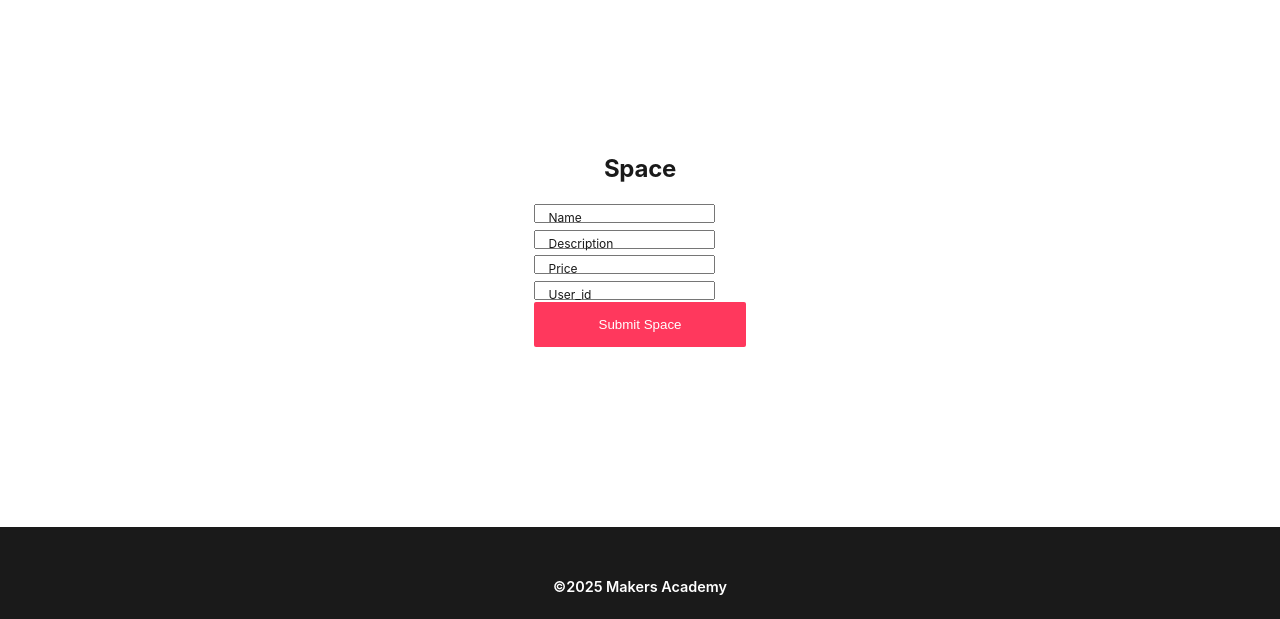
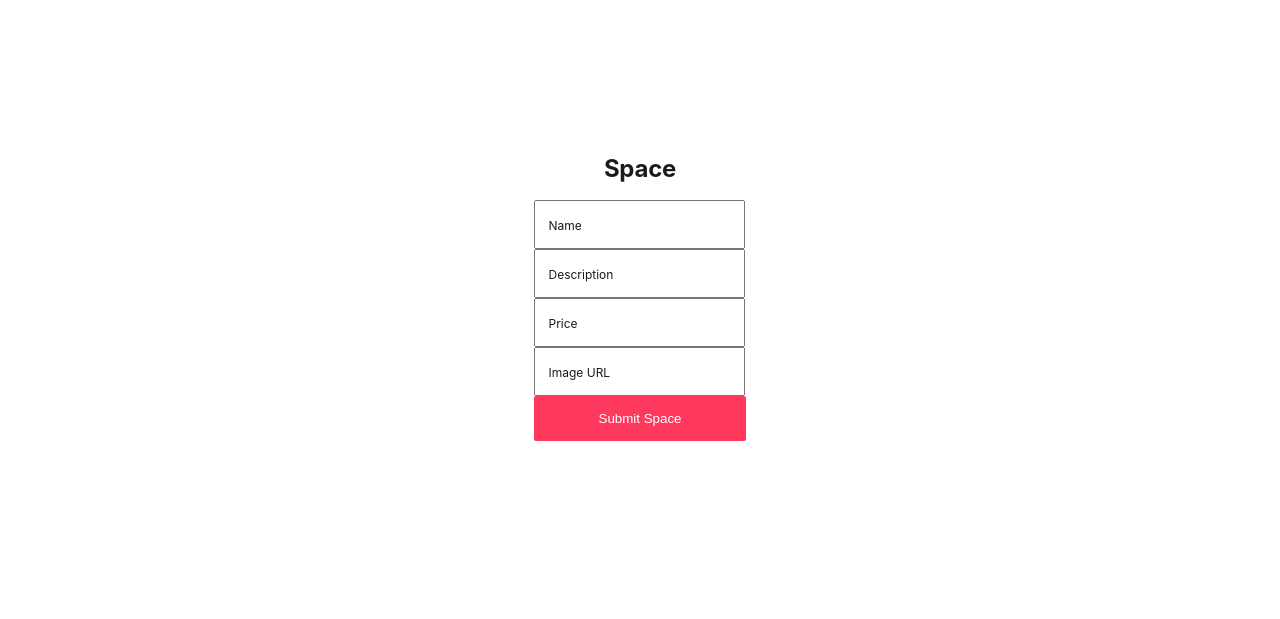
Before and after one commit to foundations-a-ep1-madeleine/makersbnb-python-seed, a Python web app: template templates/create_space.html in a window 1280 px wide. Shown: the part 371-990 px from the top of the page. Run offline with Jinja, Linux system fonts and the light colour scheme; the template is opened without the code that fills it, so the values that code supplies are empty.

Commit message:
Pair programming with margot

```diff
--- a/templates/create_space.html
+++ b/templates/create_space.html
@@ -41,24 +41,23 @@
     <!-- Content here -->
     <div class="content">
 
-        <form action="/submit-space" method="POST" class="space-form">
+        <form action="/spaces" method="POST" class="space-form">
             <h2 class="space-name">Space</h2>
             <div class="name-container input-container">
-                <input type="name" id="name" name="Name" placeholder=" " required>
+                <input type="text" id="name" name="name" placeholder=" " required>
                 <label for="name">Name</label>
-
             </div>
              <div class="description-container input-container">
-                <input type="description" id="description" name="description" placeholder=" " required>
+                <input type="text" id="description" name="description" placeholder=" " required>
                 <label for="description">Description</label>
             </div>
             <div class="price-container input-container">
-                <input type="price" id="price" name="price" placeholder=" " required>
+                <input type="text" id="price" name="price" placeholder=" " required>
                 <label for="price">Price</label>
               </div>
             <div class="user_id-container input-container">
-                <input type="user_id" id="user_id" name="user_id" placeholder=" " required>
-                <label for="user_id">User_id</label>
+                <input type="text" id="image_url" name="image_url" placeholder=" " required>
+                <label for="image_url">Image URL</label>
             </div>
             <input type="submit" value="Submit Space">
         </form>
```
Also changed, not shown: app.py (+19 -2 lines).
